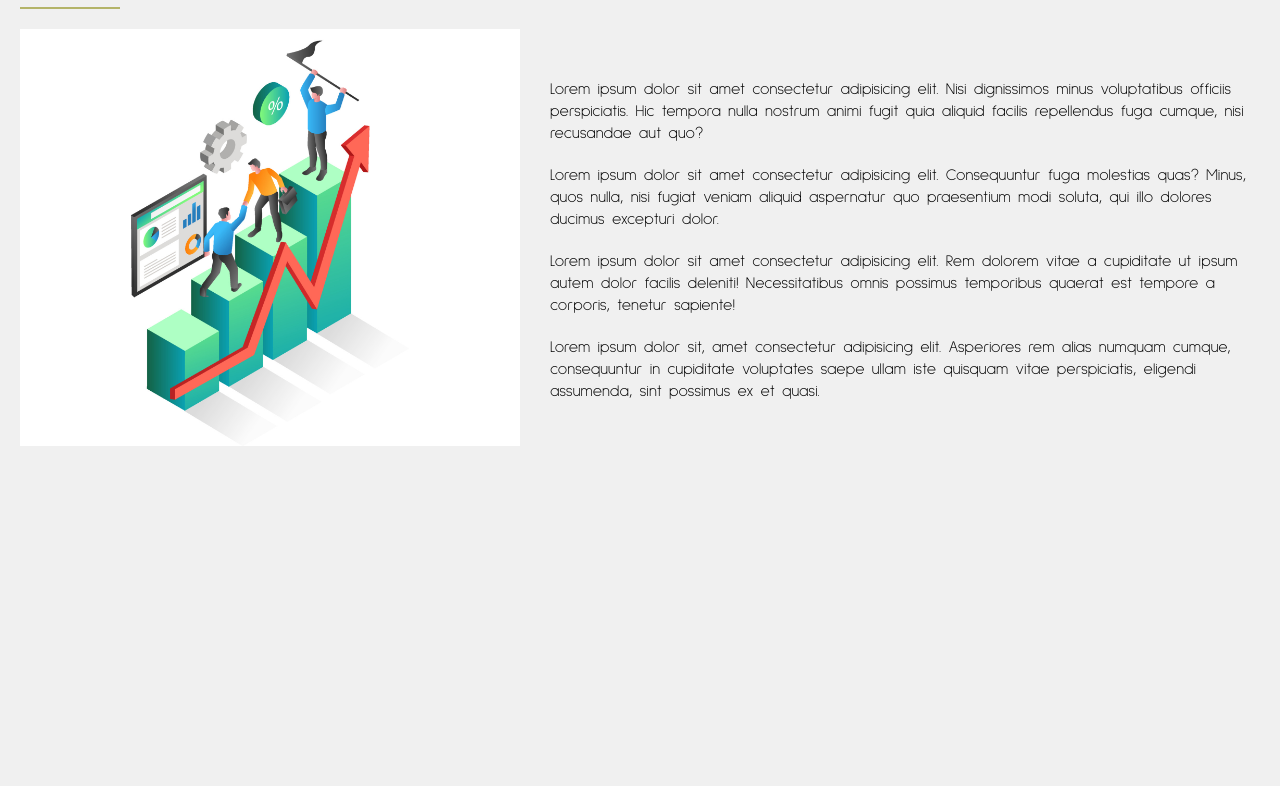
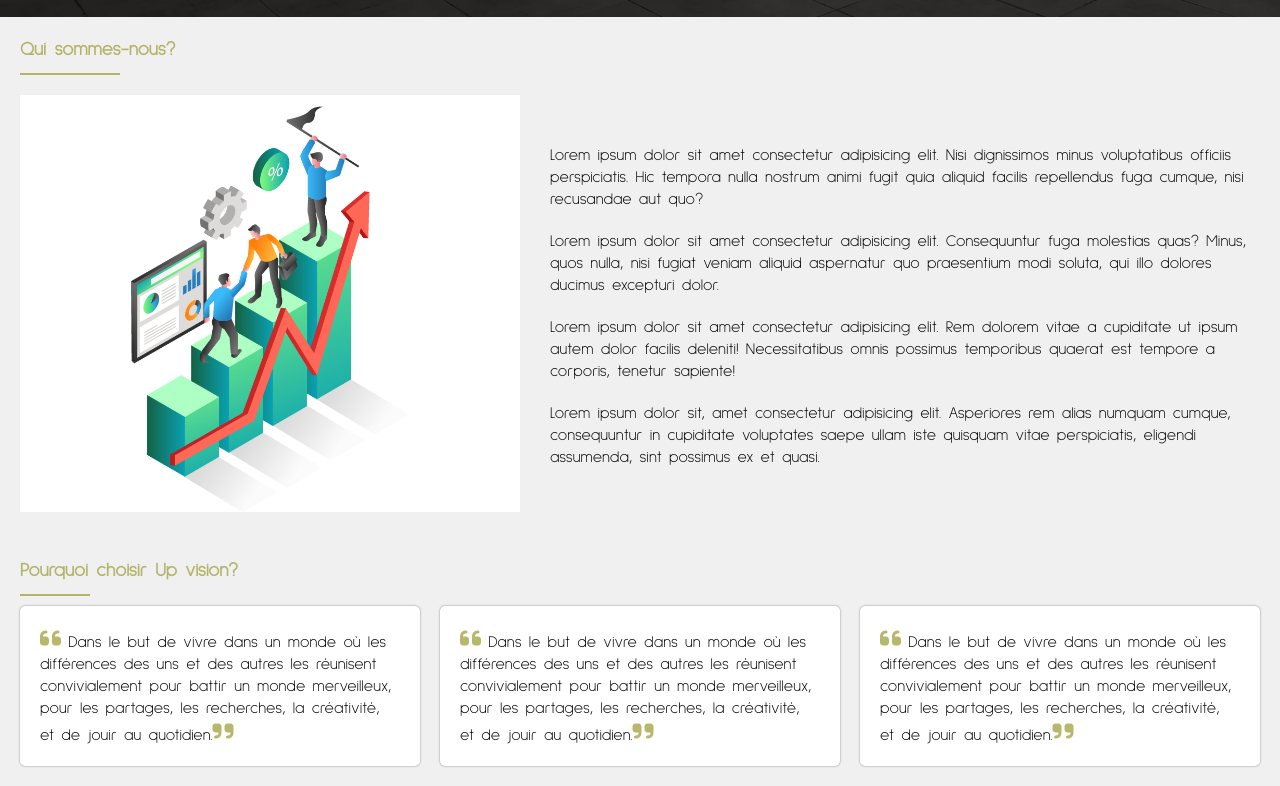
Before and after one commit to AnicetChiza/upVision, a plain HTML site: page index.html in a window 1280 px wide. Shown: the part 849-1635 px from the top of the page. Before the commit the page ends 1321 px from the top, so only its background shows below. Drawn offline with Linux system fonts and the light colour scheme.

Commit message:
add to my repository

```diff
--- a/css/style.css
+++ b/css/style.css
@@ -25,8 +25,7 @@ body{
     z-index: 10;
     width: 100%;
     color: white;
-    position: fixed;
-    background-color: rgba(255, 255, 255, 0.116);
+    background-color: rgba(37, 37, 37, 0.527);
 }
 
 /********************header**********************/
@@ -36,12 +35,12 @@ header{
     align-items: center;
     justify-content: space-between;
     padding: 10px;
-    position: fixed;
+    position: sticky;
     width: 100%;
-    top: 22px;
-    z-index: 10;
-    color: white;
-    background-color: rgba(255, 255, 255, 0.199);
+    top: 0;
+    box-shadow:  0px 0px 2px 0px rgba(0, 0, 0, 0.5);
+    background-color: white;
+    /*background-color: rgba(255, 255, 255, 0.199);*/
 }
 header div p img{
     width: 60px;
@@ -116,3 +115,32 @@ header div ul .accueil{
 .about-us .content div p img{
     width: 500px;
 }
+/********************NOUS CHOISIR**********************/
+.choisir{
+    padding: 20px;
+}
+.choisir h3{
+    margin-bottom: 10px;
+    color: rgba(158, 158, 56, 0.733);
+}
+.choisir h4{
+    width: 70px;
+    margin-top: 10px;
+    margin-bottom: 10px;
+    border-bottom: 2px solid rgba(158, 158, 56, 0.733);
+}
+.choisir .choisir-container{
+    display: flex;
+    flex-direction: row;
+    gap: 20px;
+}
+.choisir .choisir-container div{
+    padding: 20px;
+    background-color: white;
+    border-radius: 5px;
+    box-shadow: 0px 0px 2px 0px rgba(0, 0, 0, 0.5);
+}
+.choisir .choisir-container div p i{
+    font-size: 1.5rem;
+    color: rgba(158, 158, 56, 0.733);
+}
--- a/index.html
+++ b/index.html
@@ -56,5 +56,20 @@
             </div>
         </div>
     </div>
+    <div class="choisir">
+        <h3>Pourquoi choisir Up vision?</h3>
+        <h4></h4>
+        <div class="choisir-container">
+            <div>
+                <p><i class="fa-solid fa-quote-left"></i> Dans le but de vivre dans un monde  où les différences des uns et des autres les réunisent convivialement pour battir un monde merveilleux, pour les partages, les recherches, la créativité, et de jouir au quotidien.<i class="fa-solid fa-quote-right"></i></p>
+            </div>
+            <div>
+                <p><i class="fa-solid fa-quote-left"></i> Dans le but de vivre dans un monde  où les différences des uns et des autres les réunisent convivialement pour battir un monde merveilleux, pour les partages, les recherches, la créativité, et de jouir au quotidien.<i class="fa-solid fa-quote-right"></i></p>
+            </div>
+            <div>
+                <p><i class="fa-solid fa-quote-left"></i> Dans le but de vivre dans un monde  où les différences des uns et des autres les réunisent convivialement pour battir un monde merveilleux, pour les partages, les recherches, la créativité, et de jouir au quotidien.<i class="fa-solid fa-quote-right"></i></p>
+            </div>
+        </div>
+    </div>
 </body>
 </html>
```
